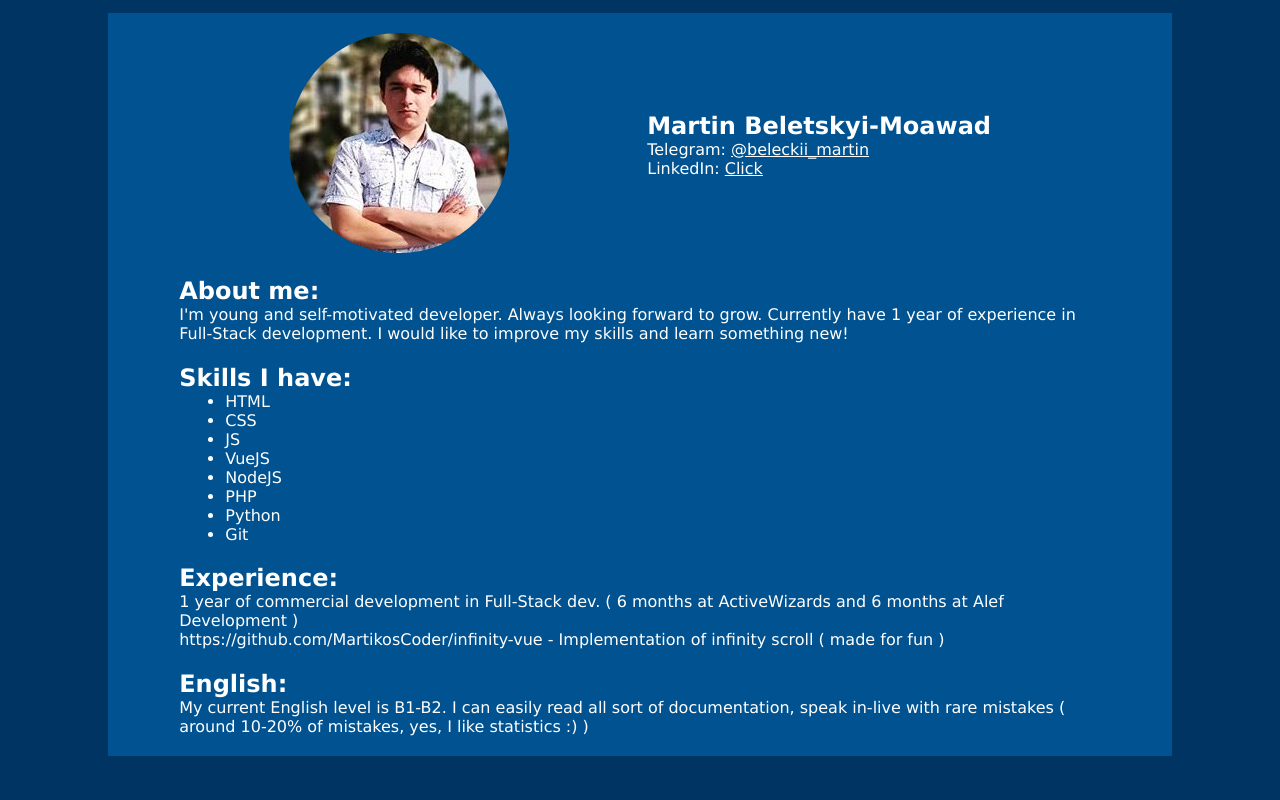
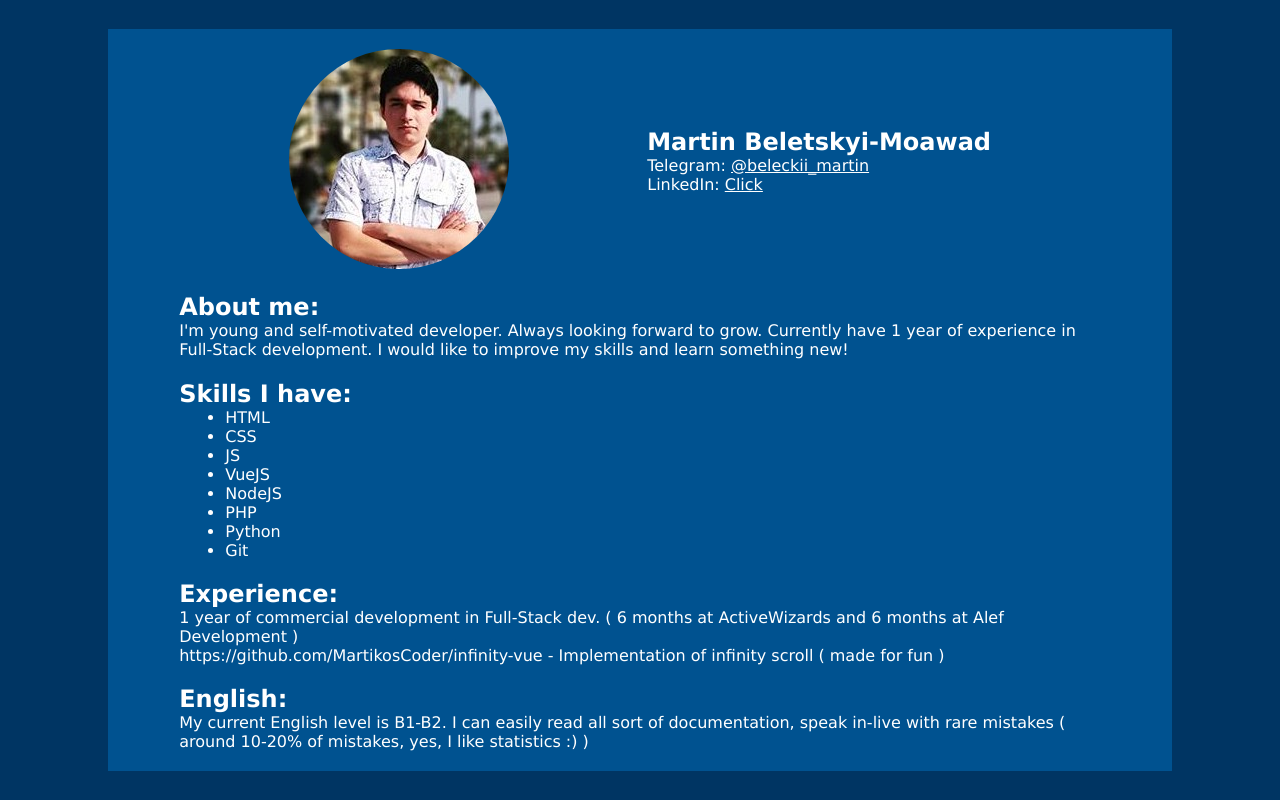
Before and after one commit to MartikosCoder/rsschool-cv, a plain HTML site: page index.html in a window 1280 px wide. Drawn offline with Linux system fonts and the light colour scheme.

Commit message:
fix: resposive on smaller screens

```diff
--- a/css/style.css
+++ b/css/style.css
@@ -4,8 +4,11 @@
 }
 
 body {
-    padding: 1% 0;
     background: #003563;
+    height: 100vh;
+    display: flex;
+    flex-direction: column;
+    justify-content: center;
 }
 
 .cv-main {
@@ -32,6 +35,7 @@ body {
 
 .bio {
     justify-content: center;
+    align-items: center;
 }
 
 .avatar img {
@@ -39,7 +43,6 @@ body {
 }
 
 .info {
-    align-self: center;
     margin-left: 15%;
 }
 
```
